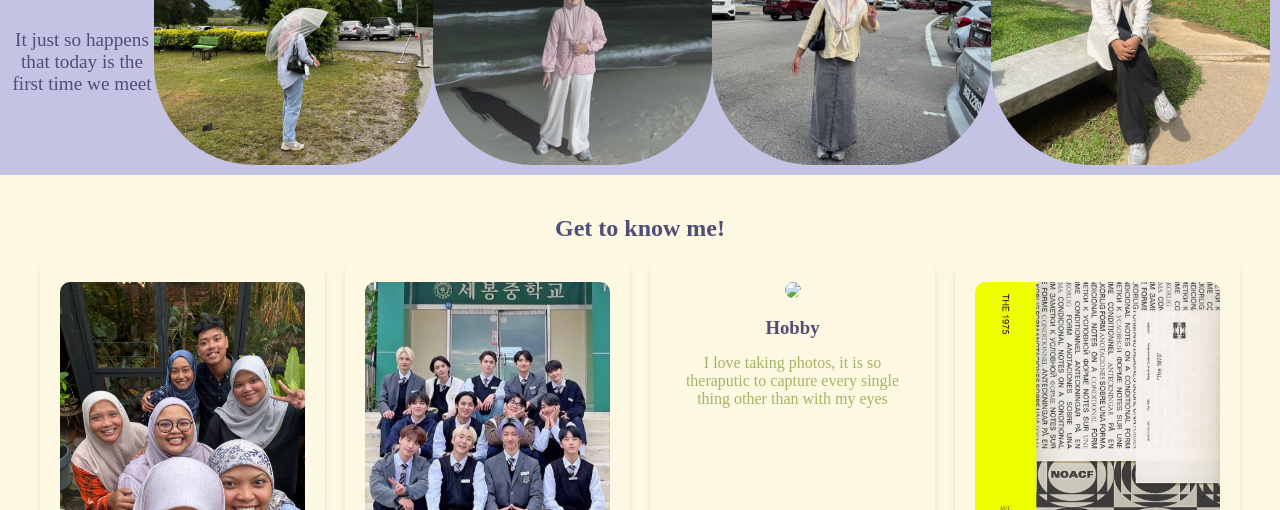
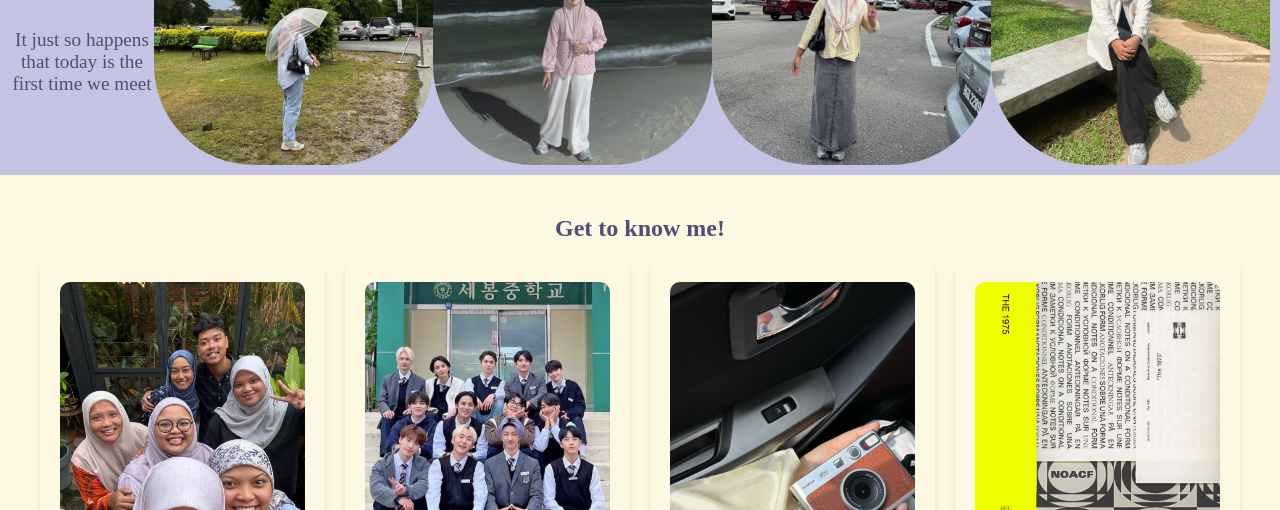
Before and after one commit to suriaothmn/New-Project, a plain HTML site: page index.html in a window 1280 px wide. Shown: the part 290-800 px from the top of the page. Drawn offline with Linux system fonts and the light colour scheme.

Commit message:
Add files via upload

```diff
--- a/index.html
+++ b/index.html
@@ -193,7 +193,7 @@
         <p>I listen to their song almost everyday, they're my ultimate sunshine. Forever grateful for stanning them up untill now</p>
       </div>
       <div class="product-item">
-        <img src="image/8.JPG">
+        <img src="8.jpeg">
         <h3>Hobby</h3>
         <p>I love taking photos, it is so theraputic to capture every single thing other than with my eyes </p>
       </div>
```
Also changed, not shown: 8.jpeg (added).
